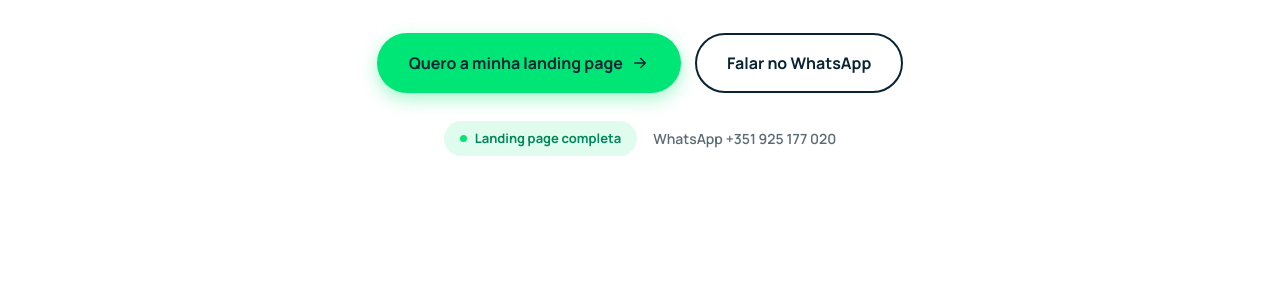
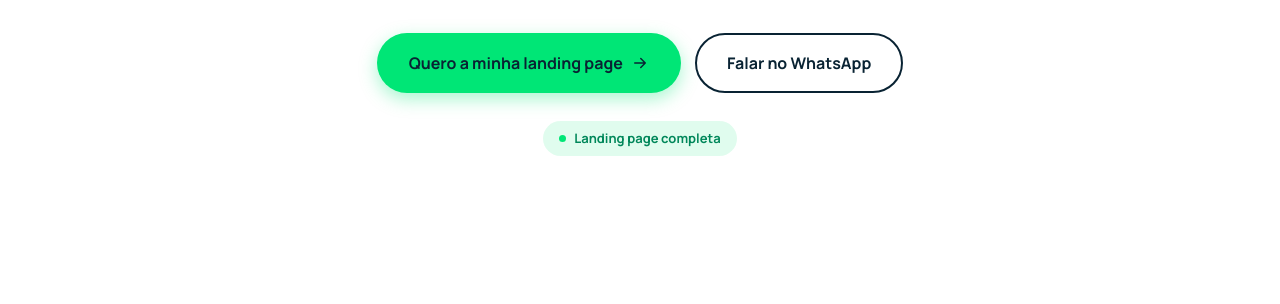
Before and after one commit to brennoe/eleven-code-git, a plain HTML site: page index.html in a window 1280 px wide. Shown: the part 496-800 px from the top of the page. Drawn offline with Linux system fonts and the light colour scheme.

Commit message:
Descrição das alterações feitas

```diff
--- a/index.html
+++ b/index.html
@@ -69,7 +69,6 @@
 
       <div class="hero__meta reveal">
         <span class="pill">Landing page completa</span>
-        <span class="hero__phone">WhatsApp +351 925 177 020</span>
       </div>
     </div>
   </section>
```
